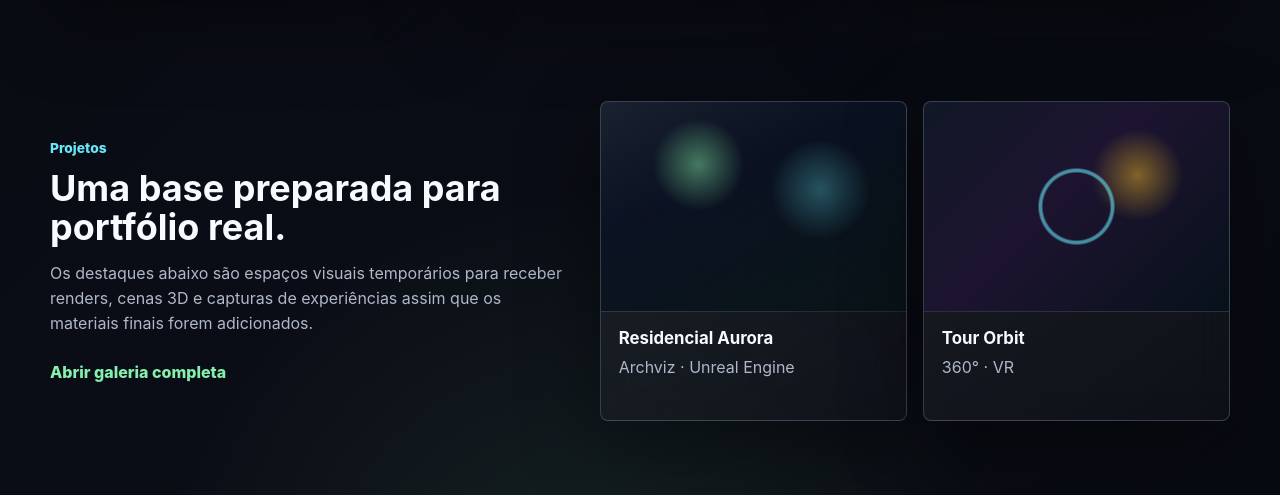
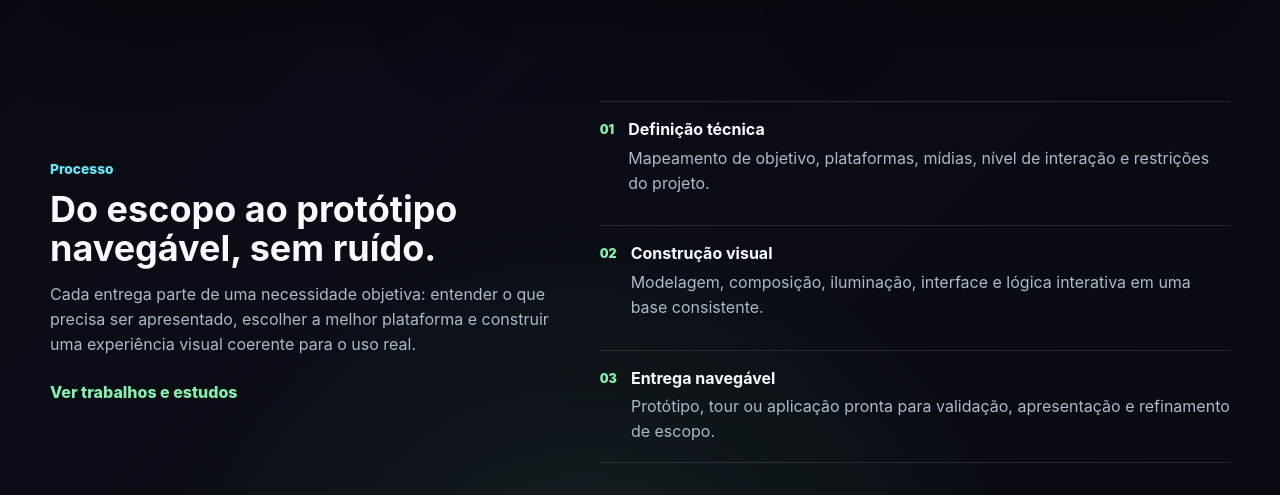
Before and after one commit to lucakassab/Dev, a plain HTML site: page index.html in a window 1280 px wide. Shown: the part 1087-1582 px from the top of the page. Drawn offline with Linux system fonts and the light colour scheme.

Commit message:
Refine homepage content

```diff
--- a/index.html
+++ b/index.html
@@ -31,11 +31,11 @@
       <canvas class="hero-canvas" data-hero-canvas aria-hidden="true"></canvas>
       <div class="hero-atmosphere" aria-hidden="true"></div>
       <div class="hero-content">
-        <p class="eyebrow">Archviz · Unreal Engine · Web · VR</p>
-        <h1>Experiências digitais para visualizar, navegar e apresentar projetos.</h1>
+        <p class="eyebrow">3D · VR · Web · Unreal Engine</p>
+        <h1>Visualização interativa para arquitetura, produto e experiências digitais.</h1>
         <p class="hero-copy">
-          A LuKassab combina programação, modelagem 3D e design para criar cenas renderizadas,
-          tours virtuais, aplicações interativas e visualizações arquitetônicas com presença técnica.
+          A LuKassab une programação, modelagem 3D e design para transformar ideias em cenas,
+          tours virtuais e aplicações que podem ser apresentadas, navegadas e testadas com clareza.
         </p>
         <div class="hero-actions">
           <a class="glass-button glass-button-primary" href="orcamento.html">Montar orçamento</a>
@@ -72,25 +72,30 @@
     <section class="section-band section-tight">
       <div class="split-layout">
         <div>
-          <p class="eyebrow">Projetos</p>
-          <h2>Uma base preparada para portfólio real.</h2>
+          <p class="eyebrow">Processo</p>
+          <h2>Do escopo ao protótipo navegável, sem ruído.</h2>
           <p>
-            Os destaques abaixo são espaços visuais temporários para receber renders, cenas 3D
-            e capturas de experiências assim que os materiais finais forem adicionados.
+            Cada entrega parte de uma necessidade objetiva: entender o que precisa ser apresentado,
+            escolher a melhor plataforma e construir uma experiência visual coerente para o uso real.
           </p>
-          <a class="text-link" href="portfolio.html">Abrir galeria completa</a>
+          <a class="text-link" href="portfolio.html">Ver trabalhos e estudos</a>
         </div>
 
-        <div class="featured-strip">
-          <article class="portfolio-tile visual-aurora">
-            <div class="tile-visual" aria-hidden="true"></div>
-            <h3>Residencial Aurora</h3>
-            <p>Archviz · Unreal Engine</p>
+        <div class="workflow-list" aria-label="Fluxo de trabalho">
+          <article>
+            <span>01</span>
+            <h3>Definição técnica</h3>
+            <p>Mapeamento de objetivo, plataformas, mídias, nível de interação e restrições do projeto.</p>
           </article>
-          <article class="portfolio-tile visual-orbit">
-            <div class="tile-visual" aria-hidden="true"></div>
-            <h3>Tour Orbit</h3>
-            <p>360° · VR</p>
+          <article>
+            <span>02</span>
+            <h3>Construção visual</h3>
+            <p>Modelagem, composição, iluminação, interface e lógica interativa em uma base consistente.</p>
+          </article>
+          <article>
+            <span>03</span>
+            <h3>Entrega navegável</h3>
+            <p>Protótipo, tour ou aplicação pronta para validação, apresentação e refinamento de escopo.</p>
           </article>
         </div>
       </div>
--- a/site.css
+++ b/site.css
@@ -397,6 +397,42 @@ p {
 
 .featured-strip-wide {
   grid-template-columns: repeat(3, minmax(0, 1fr));
+}
+
+.workflow-list {
+  display: grid;
+  gap: 12px;
+}
+
+.workflow-list article {
+  display: grid;
+  grid-template-columns: auto minmax(0, 1fr);
+  gap: 6px 14px;
+  align-items: start;
+  padding: 18px 0;
+  border-top: 1px solid rgb(255 255 255 / 0.12);
+}
+
+.workflow-list article:last-child {
+  border-bottom: 1px solid rgb(255 255 255 / 0.12);
+}
+
+.workflow-list span {
+  grid-row: span 2;
+  color: var(--green);
+  font-size: 0.78rem;
+  font-weight: 920;
+}
+
+.workflow-list h3 {
+  margin-bottom: 0;
+  font-size: 1rem;
+}
+
+.workflow-list p {
+  max-width: 620px;
+  margin-bottom: 0;
+  color: var(--muted);
 }
 
 .portfolio-tile {
```
